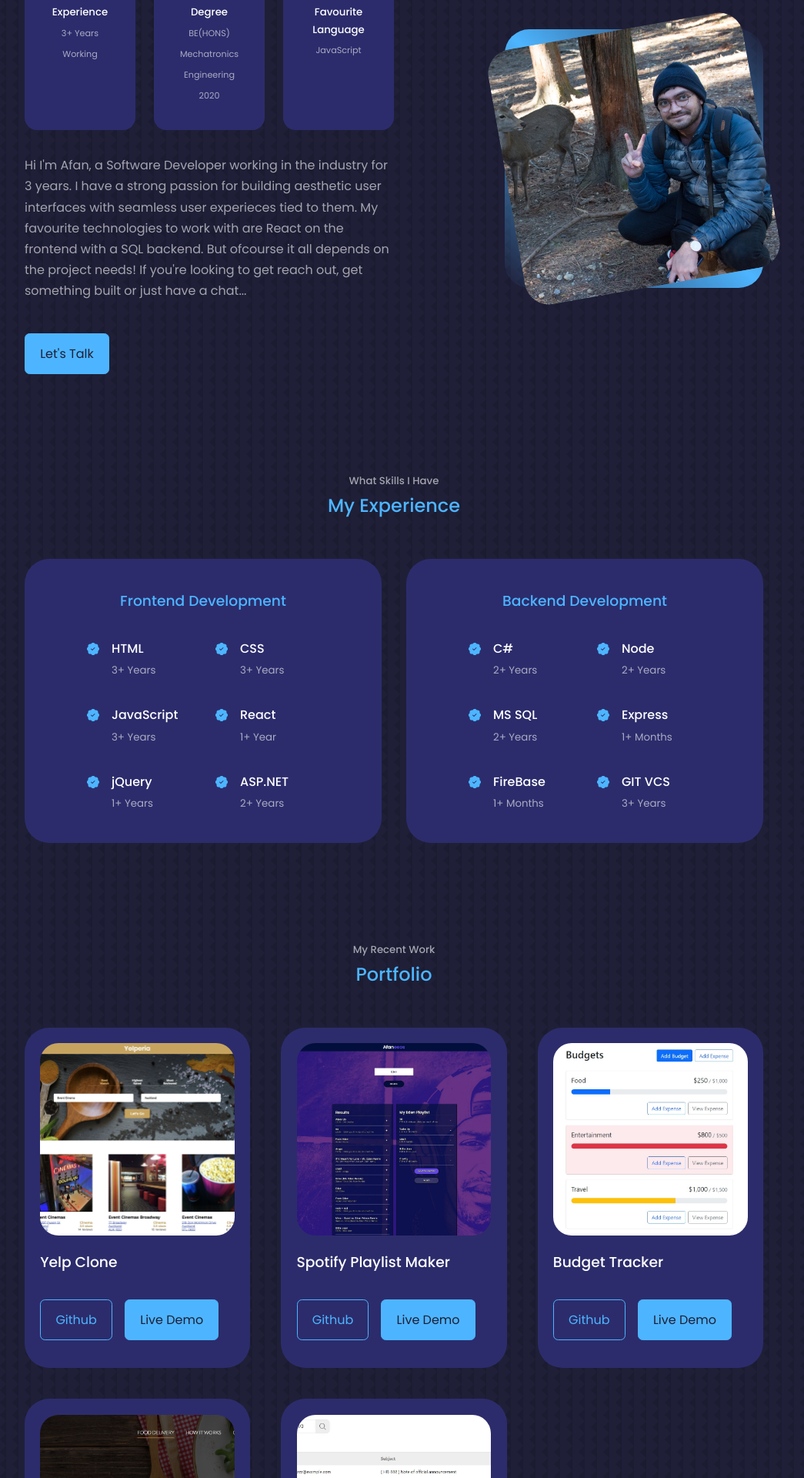
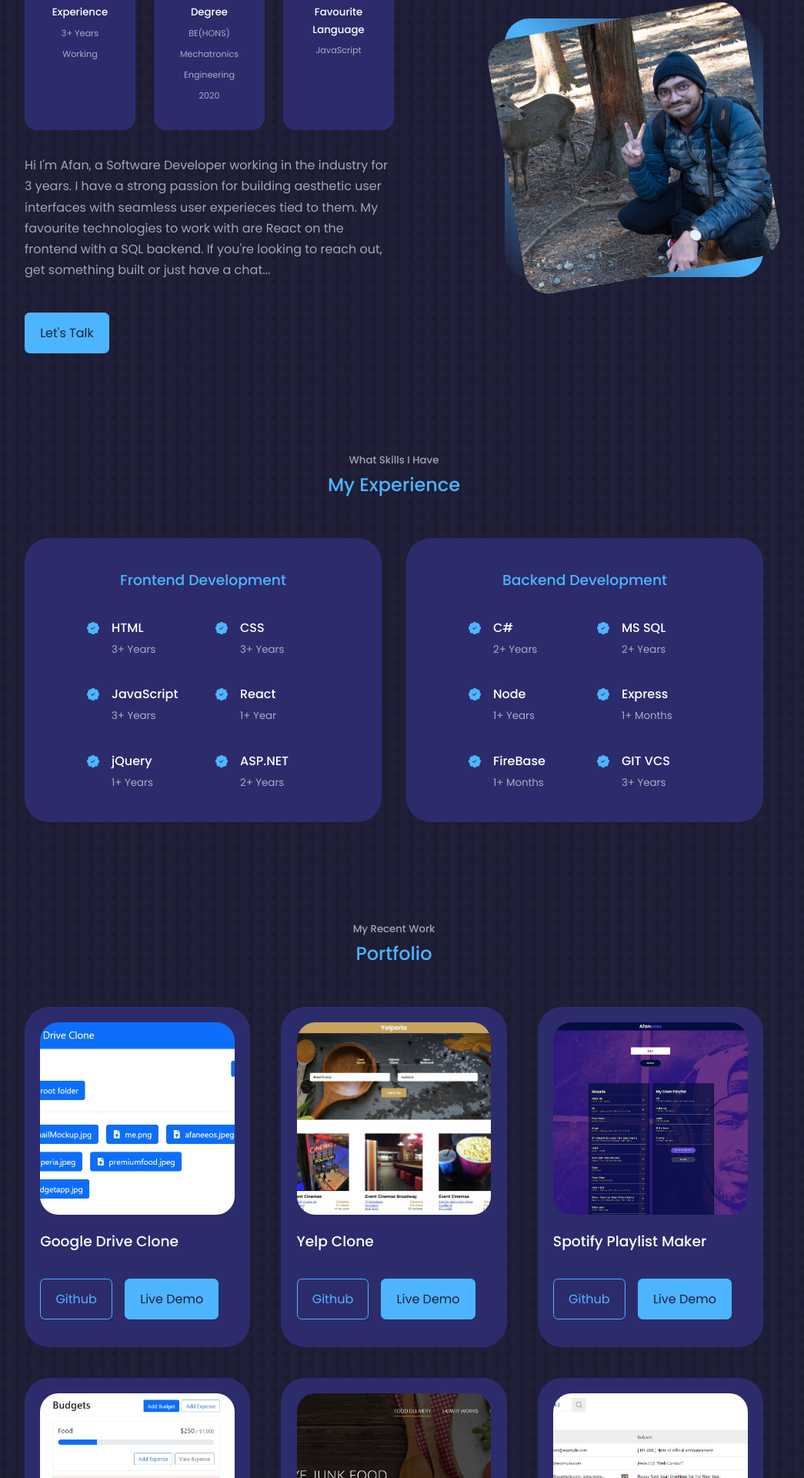
Before and after one commit to Afanami/portfolio-2022, a React (Create React App) app: page / in a window 1280 px wide. Shown: the part 1114-3034 px from the top of the page at 77% size, without its empty margins (128-1173 px from the left). Built offline with nearby package versions, Linux system fonts and the light colour scheme.

Commit message:
update cv line, add latest moogledrive project

```diff
--- a/src/Components/About/About.jsx
+++ b/src/Components/About/About.jsx
@@ -38,8 +38,8 @@ export default function About() {
             years. I have a strong passion for building aesthetic user
             interfaces with seamless user experieces tied to them. My favourite
             technologies to work with are React on the frontend with a SQL
-            backend. But ofcourse it all depends on the project needs! If you're
-            looking to get reach out, get something built or just have a chat...
+            backend. If you're looking to reach out, get something built or just
+            have a chat...
           </p>
 
           <a href="#contact" className="btn btn-primary">
--- a/src/Components/Experience/Experience.jsx
+++ b/src/Components/Experience/Experience.jsx
@@ -24,8 +24,8 @@ export default function Experience() {
           <h3>Backend Development</h3>
           <div className="experience__content">
             <Skill skillName={"C#"} skillExperience={"2+ Years"} />
-            <Skill skillName={"Node"} skillExperience={"2+ Years"} />
             <Skill skillName={"MS SQL"} skillExperience={"2+ Years"} />
+            <Skill skillName={"Node"} skillExperience={"1+ Years"} />
             <Skill skillName={"Express"} skillExperience={"1+ Months"} />
             <Skill skillName={"FireBase"} skillExperience={"1+ Months"} />
             <Skill skillName={"GIT VCS"} skillExperience={"3+ Years"} />
--- a/src/Components/Header/Header.jsx
+++ b/src/Components/Header/Header.jsx
@@ -1,5 +1,5 @@
 import React from "react";
-import cv from "../../assests/cv.txt";
+import cv from "../../assests/cv.pdf";
 import ME from "../../assests/me.png";
 import { BsLinkedin, BsInstagram } from "react-icons/bs";
 import { FaGithub } from "react-icons/fa";
@@ -14,7 +14,7 @@ export default function Header() {
         <h5 className="text-light">Front-End Developer</h5>
 
         <div className="cta">
-          <a href={cv} download className="btn">
+          <a href={cv} download="afan-ahmed-cv" className="btn">
             Download CV
           </a>
           <a href="#contact" className="btn btn-primary">
--- a/src/Components/Portfolio/projectsData.js
+++ b/src/Components/Portfolio/projectsData.js
@@ -1,4 +1,4 @@
-// import GOOGLEDRIVECLONE_IMG from "../../assests/afaneeos.jpeg";
+import GOOGLEDRIVECLONE_IMG from "../../assests/moogledrive.jpg";
 import YELPCLONE_IMG from "../../assests/yelperia.jpeg";
 import AFANEEOS_IMG from "../../assests/afaneeos.jpeg";
 import BUDGETTRACKING_IMG from "../../assests/budgetapp.jpg";
@@ -6,13 +6,13 @@ import PREMIUMFOODS_IMG from "../../assests/premiumfood.jpeg";
 import HENNGECHALLENGE_IMG from "../../assests/emailMockup.jpg";
 
 export const projects = [
-  // {
-  //   id: 1,
-  //   name: "Google Drive Clone",
-  //   image: GOOGLEDRIVECLONE_IMG,
-  //   github: "",
-  //   demo: "",
-  // },
+  {
+    id: 1,
+    name: "Google Drive Clone",
+    image: GOOGLEDRIVECLONE_IMG,
+    github: "https://github.com/Afanami/google-drive-clone",
+    demo: "https://moogledrive.netlify.app/",
+  },
   {
     id: 2,
     name: "Yelp Clone",
```
Also changed, not shown: src/assests/moogledrive.jpg (added).
